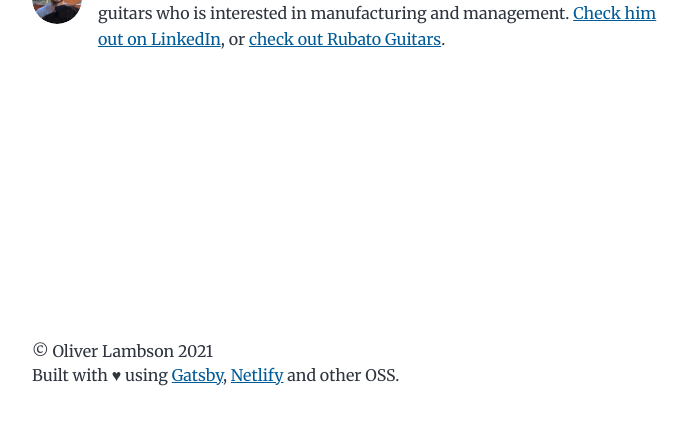
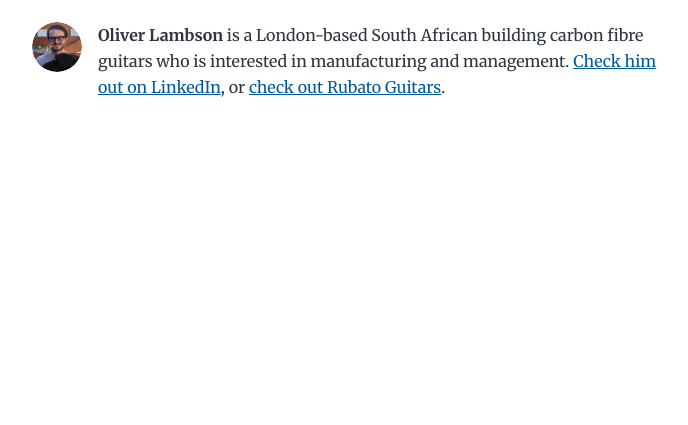
Before and after one commit to oliverlambson/ocl-site, a Gatsby site: page / in a window 1280 px wide. Shown: the part 349-774 px from the top of the page, without its empty margins (292-980 px from the left). Built offline with nearby package versions, Linux system fonts and the light colour scheme; Gatsby itself is replaced by a stand-in of ours.

Commit message:
Hide footer

```diff
--- a/src/components/layout.js
+++ b/src/components/layout.js
@@ -26,7 +26,7 @@ const Layout = ({ location, title, children }) => {
         <header className="global-header">{header}</header>
         <main>{children}</main>
       </div>
-      <footer className="global-footer">
+      {/* <footer className="global-footer">
         © Oliver Lambson {new Date().getFullYear()}
         <br />
         Built with ♥ using{" "}
@@ -46,7 +46,7 @@ const Layout = ({ location, title, children }) => {
           Netlify
         </a>{" "}
         and other OSS.
-      </footer>
+      </footer> */}
     </div>
   )
 }
```
